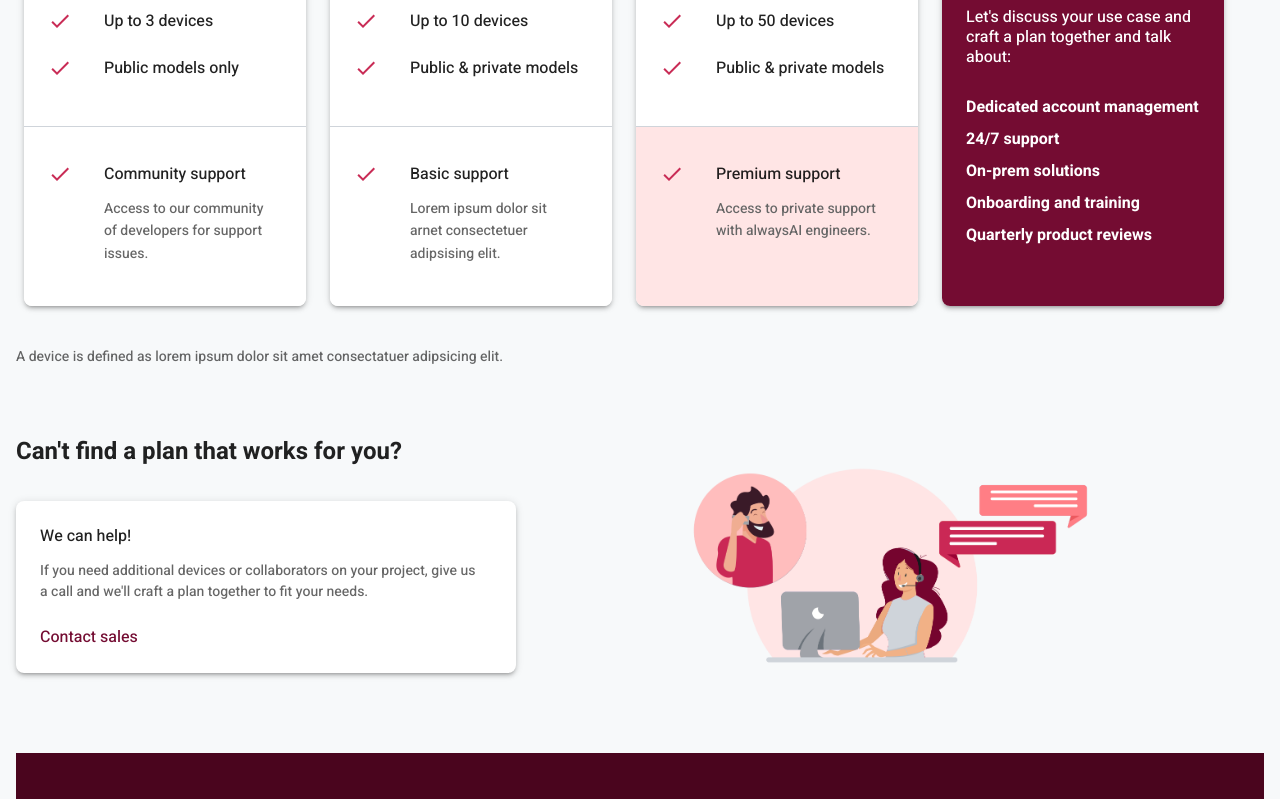
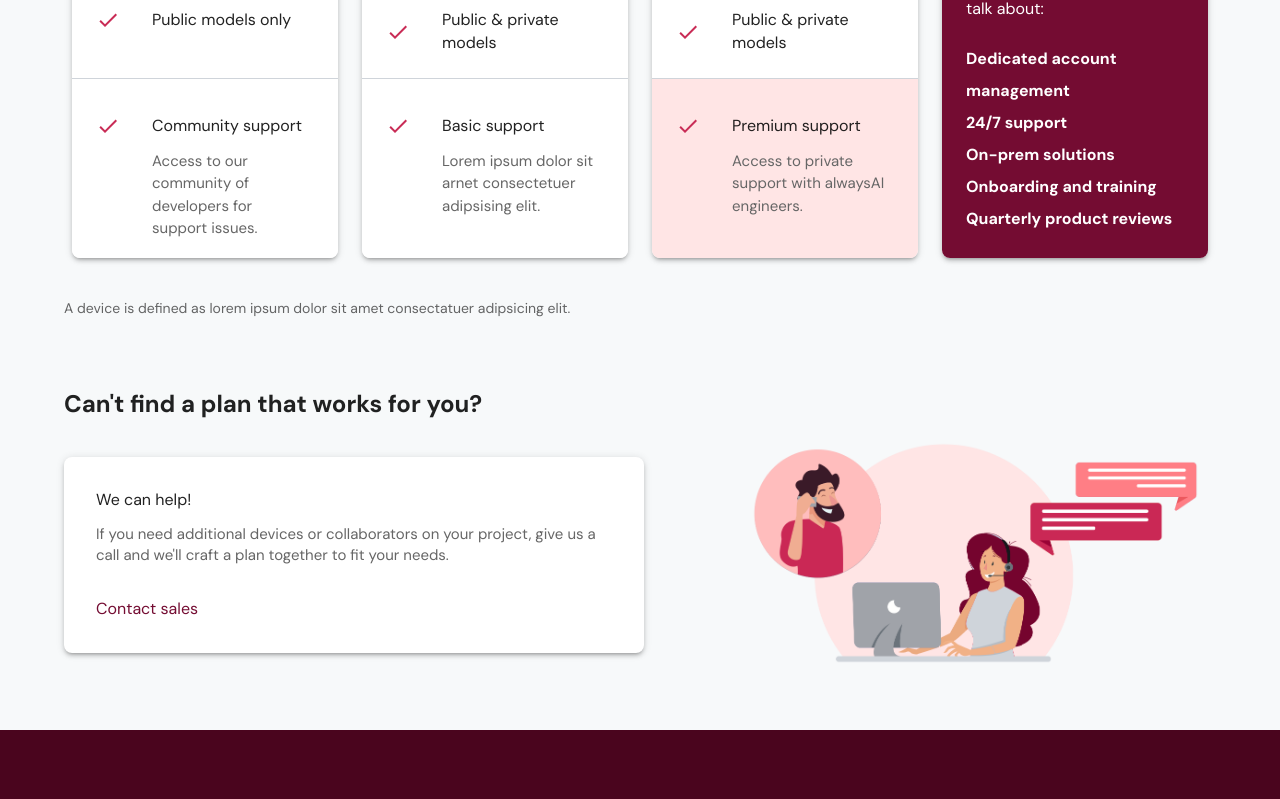
Before and after one commit to chiakat/nextjs-devices-pricing, a Next.js app: page /pricing in a window 1280 px wide. Shown: the part 814-1613 px from the top of the page. Built offline with nearby package versions, Linux system fonts and the light colour scheme.

Commit message:
Update margins and help card sizing

```diff
--- a/components/Nav.js
+++ b/components/Nav.js
@@ -1,9 +1,7 @@
 import Link from 'next/link';
-import AppBar from '@mui/material/AppBar';
-import Box from '@mui/material/Box';
-import Toolbar from '@mui/material/Toolbar';
-import Typography from '@mui/material/Typography';
-import Button from '@mui/material/Button';
+import {
+  AppBar, Box, Toolbar, Typography, Button,
+} from '@mui/material';
 import IconButton from '@mui/material/IconButton';
 import MenuIcon from '@mui/icons-material/Menu';
 
@@ -47,10 +45,10 @@ export default function Nav() {
           </Link>
           </Typography>
           <Typography variant="h6" component="div" sx={{ flexGrow: 1 }}>
-          Models
+            Models
           </Typography>
           <Typography variant="h6" component="div" sx={{ flexGrow: 1 }}>
-          Docs
+            Docs
           </Typography>
           <Button color="inherit">Log In</Button>
         </Toolbar>
--- a/components/layout.js
+++ b/components/layout.js
@@ -1,17 +1,14 @@
 import Head from 'next/head';
-import Link from 'next/link';
-import Image from 'next/image';
-import styles from './layout.module.css';
-import utilStyles from '../styles/utils.module.css';
 import Nav from './Nav';
 import Footer from './Footer';
+import { Container } from '@mui/material';
 
 const name = 'User';
 export const siteTitle = 'alwaysAI Manage Devices';
 
-export default function Layout({ children, home }) {
+export default function Layout({ children }) {
   return (
-    <div className={styles.container}>
+    <div>
       <Head>
         <link rel="icon" href="/favicon.ico" />
         <meta
@@ -21,7 +18,9 @@ export default function Layout({ children, home }) {
         <meta name="og:title" content={siteTitle} />
       </Head>
       <Nav />
-      <main>{children}</main>
+      <main>
+        <Container sx= {{ width: '100%', px: 3 }}> {children} </Container>
+      </main>
       <Footer />
     </div>
   );
--- a/components/pricing/HelpCard.js
+++ b/components/pricing/HelpCard.js
@@ -9,17 +9,17 @@ export default function HelpCard() {
       boxShadow: 3,
       borderRadius: 2,
       minWidth: 250,
-      maxWidth: 500,
-      p: 3,
+      maxWidth: 580,
+      p: 4,
     }}>
       <Typography sx={{ mb: 1.5 }}>
         We can help!
       </Typography>
       <Typography variant="body2" sx={{
         color: '#666',
-        fontSize: 14,
-        lineHeight: 1.5,
-        mb: 3,
+        fontSize: 15,
+        lineHeight: 1.4,
+        mb: 4,
         mr: 1,
       }}>
         If you need additional devices or collaborators on your project,
--- a/components/pricing/OptionCards.js
+++ b/components/pricing/OptionCards.js
@@ -169,8 +169,8 @@ function cardContent(option) {
             color: '#666',
             pl: 9,
             pr: 3,
-            fontSize: 14,
-            lineHeight: 1.6,
+            fontSize: 15,
+            lineHeight: 1.5,
           }}>
            {option.supportDesc}
           </Typography>
--- a/pages/_app.js
+++ b/pages/_app.js
@@ -2,6 +2,7 @@ import '../styles/globals.css';
 import * as React from 'react';
 import { ThemeProvider } from '@mui/material/styles';
 import { GlobalStyles, CssBaseline } from '@mui/material';
+import '../theme/fonts.css';
 import theme from '../theme/theme';
 
 function MyApp({ Component, pageProps }) {
--- a/pages/pricing.js
+++ b/pages/pricing.js
@@ -65,15 +65,15 @@ export default function Pricing() {
           <Grid
             container
             direction="column"
-            justifyContent="flex-end"
+            justifyContent="flex-start"
             spacing={2}
-            sx={{ height: 200 }}
+            sx={{ height: 225 }}
           >
-            <Grid item>
+            <Grid item sx={{ mt: 2 }}>
               <HelpCard />
             </Grid>
-            <Grid item>
-              <Image src="/images/cartoon.png" alt="Cartoon" width={400} height={200}/>
+            <Grid item align="right">
+              <Image src="/images/cartoon.png" alt="Cartoon" width={450} height={225}/>
             </Grid>
           </Grid>
         </Grid>
--- /dev/null
+++ b/theme/fonts.css
@@ -0,0 +1 @@
+@import url('https://fonts.googleapis.com/css2?family=DM+Sans:wght@400;500;700&family=Heebo:wght@500;700&family=Karla:wght@400;700&display=swap');
--- a/theme/theme.js
+++ b/theme/theme.js
@@ -1,5 +1,6 @@
 import { createTheme } from '@mui/material/styles';
 import { green, grey, red } from '@mui/material/colors';
+
 import HeeboBold from '../public/fonts/Heebo/Heebo-Bold.ttf';
 import Heebo from '../public/fonts/Heebo/Heebo-Regular.ttf';
 import HeeboMedium from '../public/fonts/Heebo/Heebo-Medium.ttf';
@@ -35,7 +36,7 @@ const rawTheme = createTheme({
     },
   },
   typography: {
-    fontFamily: "'Heebo', 'Karla', 'Work Sans', sans-serif",
+    fontFamily: "'DM Sans', 'Heebo', 'Karla', 'Work Sans', sans-serif",
     fontSize: 14,
     fontWeightLight: 300, // Work Sans
     fontWeightRegular: 400, // Work Sans
@@ -49,7 +50,7 @@ const rawTheme = createTheme({
       styleOverrides: {
         outlined: {
           borderColor: grey[400],
-          color: grey[600],
+          color: grey[700],
           backgroundColor: 'white',
           '&:hover':
             {
@@ -76,7 +77,7 @@ const rawTheme = createTheme({
 const fontHeader = {
   color: rawTheme.palette.text.primary,
   fontWeight: rawTheme.typography.fontWeightMedium,
-  fontFamily: "'Heebo', 'Karla', sans-serif",
+  fontFamily: "'DM Sans', 'Heebo', 'Karla', sans-serif",
 };
 
 const theme = {
```
Also changed, not shown: theme/textfield.js (deleted).
